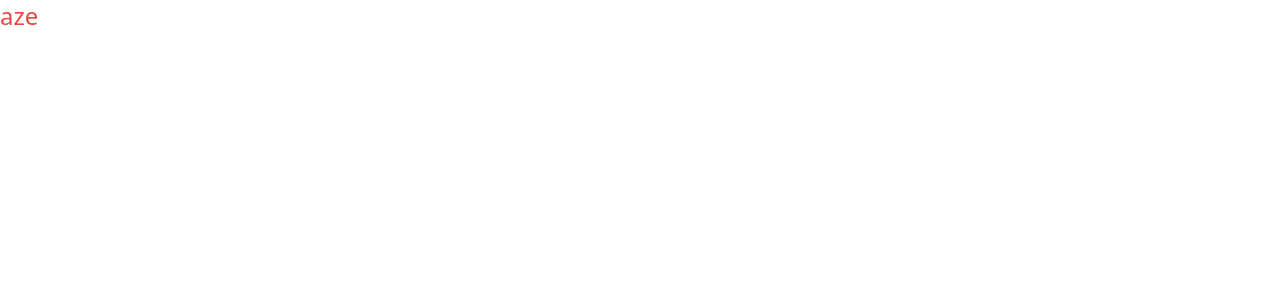
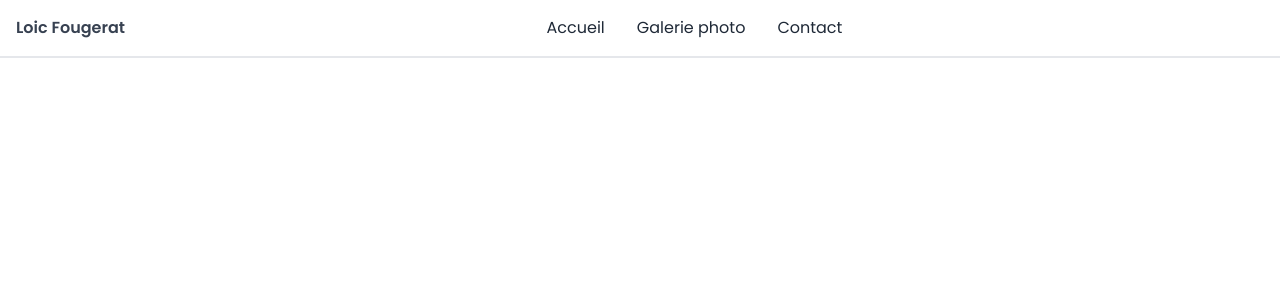
Before and after one commit to Jerem-DEV-lab/portfolio-loic-fougerat, a Next.js app: page / in a window 1280 px wide. Shown: the top 300 px of the page. Built offline with nearby package versions, Linux system fonts and the light colour scheme.

Commit message:
feat: navigation

```diff
--- /dev/null
+++ b/components/Nav/Nav.tsx
@@ -0,0 +1,55 @@
+import Link from 'next/link'
+import React, { useRef } from 'react'
+import { NavItem, NavItems } from './NavItems'
+import {MenuIcon} from '@heroicons/react/outline'
+import { useToggle } from '../../hooks/useToggle'
+
+
+export const Nav = () => {
+  const {state: open, toggle} = useToggle(false)
+  return <nav
+    className="
+        flex flex-wrap
+        items-center
+        w-full
+        py-4
+        sm:py-0
+        px-4
+        text-gray-700
+        bg-white
+        border-b-2
+      "
+  >
+    <div>
+      <Link href="/">
+        <a className="font-semibold">
+          Loic Fougerat
+        </a>
+      </Link>
+    </div>
+    <button className="cursor-pointer sm:hidden block" onClick={toggle}>
+    <MenuIcon className="h-6 w-6"/>
+    </button>
+
+
+    <div className={`${open ? "" : "hidden"} w-full sm:flex sm:items-center sm:w-auto sm:flex-1 sm:justify-center`}>
+      <ul
+        className="
+            pt-4
+            text-base text-gray-800
+            sm:flex
+            sm:justify-between
+            sm:pt-0"
+      >
+        {NavItems.map((i: NavItem, idx: number) => (
+          <li key={idx}>
+            <Link href={i.href}>
+              <a className="sm:p-4 py-2 block hover:text-amber-400">{i.label}</a>
+            </Link>
+
+          </li>
+        ))}
+      </ul>
+    </div>
+  </nav>
+}
--- /dev/null
+++ b/components/Nav/NavItems.ts
@@ -0,0 +1,24 @@
+
+export interface NavItem {
+    label: string,
+    href: string,
+    className?: string
+}
+
+export const NavItems = [
+    {
+        label: "Accueil",
+        href: "/",
+        className: ""
+    },
+    {
+        label: "Galerie photo",
+        href: "/shootings",
+        className: ""
+    },
+    {
+        label: "Contact",
+        href: "/contact",
+        className: ""
+    }
+]
--- /dev/null
+++ b/hooks/useToggle.ts
@@ -0,0 +1,14 @@
+import { useState } from "react"
+
+export const useToggle = (initialState: boolean = false) => {
+    const [state, setState] = useState(initialState)
+    const toggle = () => {
+        setState(!state)
+    }
+
+    return {
+        state,
+        toggle,
+        setState
+    }
+}
--- a/pages/index.tsx
+++ b/pages/index.tsx
@@ -1,9 +1,10 @@
 import type { NextPage } from 'next'
+import { Nav } from '../components/Nav/Nav'
 
 const Home: NextPage = () => {
-  return <div className='text-2xl text-red-500'>
-    aze
-  </div>
+  return <>
+    <Nav />
+  </>
 }
 
 export default Home
--- a/styles/globals.css
+++ b/styles/globals.css
@@ -1,3 +1,9 @@
+@import url('https://fonts.googleapis.com/css2?family=Poppins:wght@100;200;300;400;500;600;700;900&display=swap');
+
 @tailwind base;
 @tailwind components;
 @tailwind utilities;
+
+html, body{
+    font-family: "Poppins", sans-serif, 'Segoe UI', Verdana;
+}
```
Also changed, not shown: package.json (+6 -5 lines), 1 other file (tests, documents, lock files or other folders).
